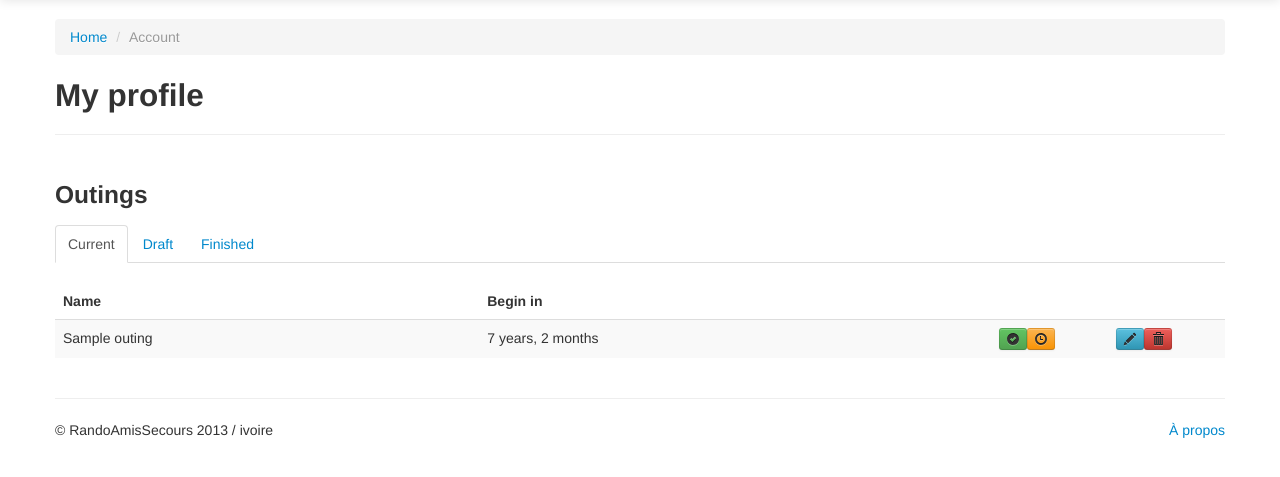
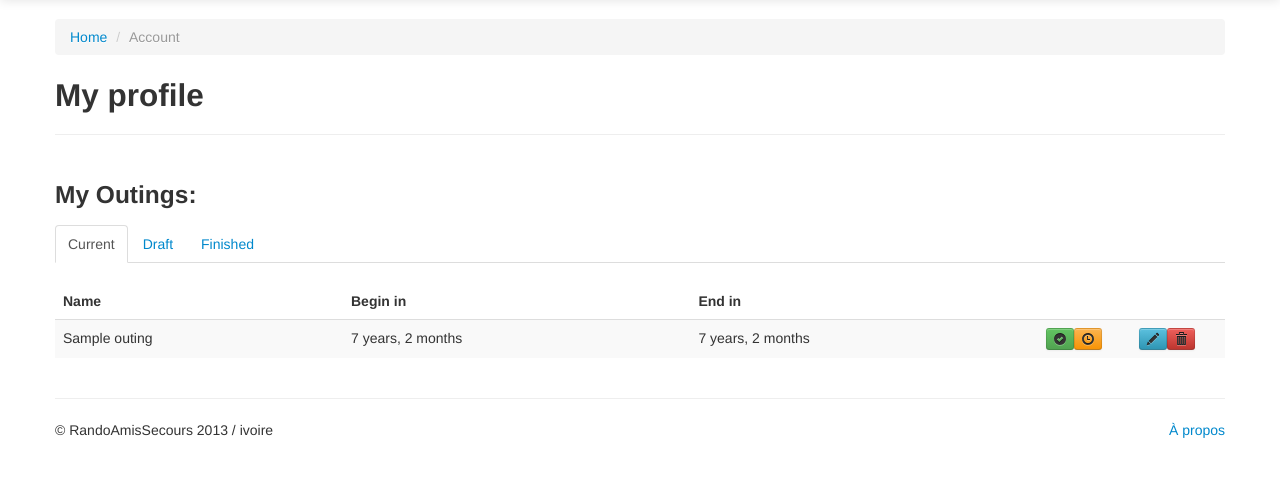
Before and after one commit to ivoire/RandoAmisSecours, a Django app: template RandoAmisSecours/templates/RandoAmisSecours/account/profile.html in a window 1280 px wide. Shown: the part 41-518 px from the top of the page. Run offline with Django 3.2, Linux system fonts and the light colour scheme; the template is opened without the code that fills it: most values are stand-ins (such as "Sample title", 1, 10 or a date in 2020).

Commit message:
Outing: use the new status in Profile

```diff
--- a/RandoAmisSecours/templates/RandoAmisSecours/account/profile.html
+++ b/RandoAmisSecours/templates/RandoAmisSecours/account/profile.html
@@ -24,7 +24,7 @@
   </div>
   {% endif %}
   <div class="span12">
-    <h3>Outings</h3>
+    <h3>My Outings:</h3>
     <div class="tabbable">
       <ul class="nav nav-tabs">
         <li class="active"><a href="#current" data-toggle="tab">Current</a></li>
@@ -39,15 +39,25 @@
               <tr>
                 <th>Name</th>
                 <th>Begin in</th>
-                <th width="10%"></th>
-                <th width="10%"></th>
+                <th>End in</th>
+                <th width="8%"></th>
+                <th width="8%"></th>
               </tr>
             </thead>
             <tbody>
             {% for outing in outings %}
+              {% if outing.is_running %}
+              <tr class="success">
+              {% elif outing.is_late %}
+              <tr class="warning">
+              {% elif outing.is_alerting %}
+              <tr class="error">
+              {% else %}
               <tr>
+              {% endif %}
                 <td>{{ outing.name }}</td>
                 <td>{{ outing.begining|timeuntil }}</td>
+                <td>{{ outing.ending|timeuntil }}</td>
                 <td><a href="#okModal{{ outing.pk }}" role="button" class="btn btn-mini btn-success" data-toggle="modal"><i class="icon-ok-sign"></i></a><a href="#" class="btn btn-mini btn-warning"><i class="icon-time"></i></a>
                   <div id="okModal{{ outing.pk }}" class="modal hide fade" tabindex="-1" role="dialog" aria-labelledby="okModal{{ outing.pk }}Label" aria-hidden="true">
                     <div class="modal-header">
@@ -93,8 +103,8 @@
               <tr>
                 <th>Name</th>
                 <th>Begin in</th>
-                <th width="10%"></th>
-                <th width="10%"></th>
+                <th>End in</th>
+                <th width="12%"></th>
               </tr>
             </thead>
             <tbody>
@@ -102,7 +112,7 @@
               <tr>
                 <td>{{ outing.name }}</td>
                 <td>{{ outing.begining|timeuntil }}</td>
-                <td></td>
+                <td>{{ outing.ending|timeuntil }}</td>
                 <td><a href="{% url 'outings.confirm' outing.pk %}" class="btn btn-mini btn-success"><i class="icon-ok"></i></a><a href="{% url 'outings.update' outing.pk %}" class="btn btn-mini btn-info"><i class="icon-pencil"></i></a><a href="#deleteModal{{ outing.pk }}" role="button" class="btn btn-mini btn-danger" data-toggle="modal"><i class="icon-trash"></i></a>
                   <div id="deleteModal{{ outing.pk }}" class="modal hide fade" tabindex="-1" role="dialog" aria-labelledby="deleteModal{{ outing.pk }}Label" aria-hidden="true">
                     <div class="modal-header">
```
